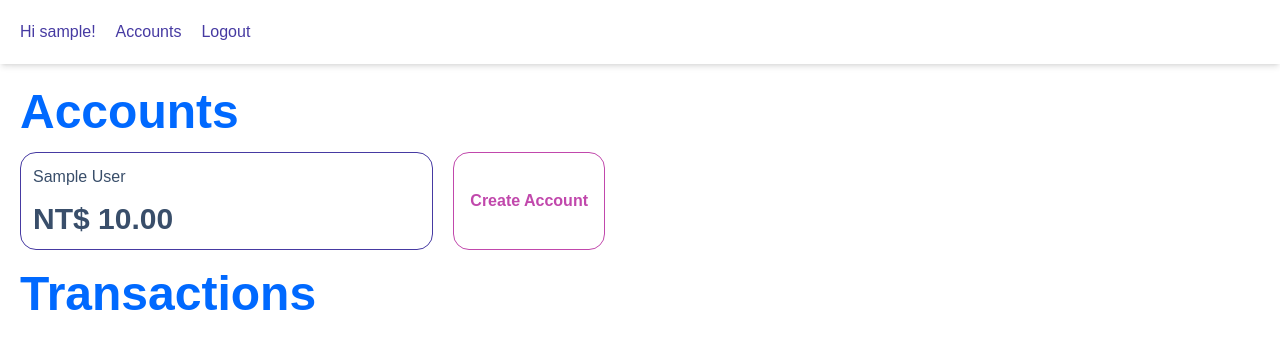
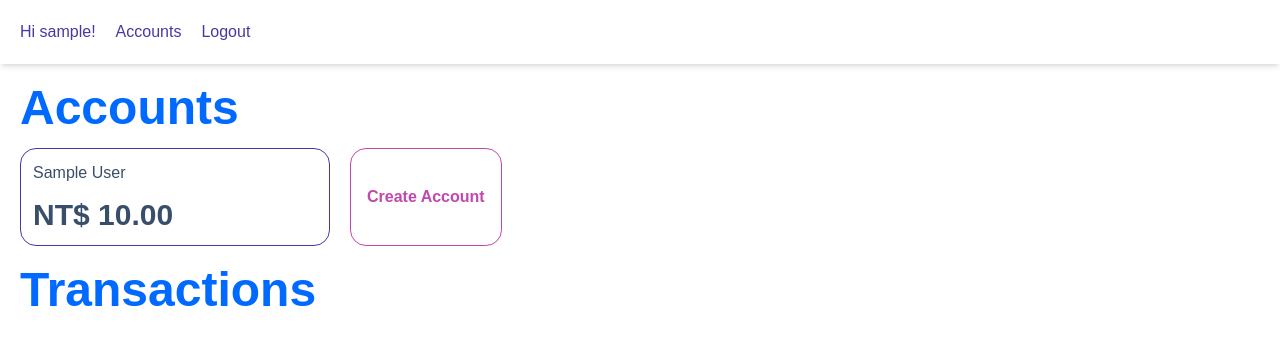
Before and after one commit to legosthes/expense-tracker, a Django app: page /accounts/1/ in a window 1280 px wide. Shown: the top 364 px of the page. Run offline with Django 5.2, Linux system fonts and the light colour scheme; a user stored in the database is signed in; tables that the repository leaves empty hold one stand-in row (values such as "Sample post").

Commit message:
feat: add account feature

```diff
--- a/apps/accounts/urls.py
+++ b/apps/accounts/urls.py
@@ -4,6 +4,6 @@ from . import views
 app_name = "accounts"
 
 urlpatterns = [
-    path("accounts/<int:id>/", views.accounts, name="accounts"),
+    path("accounts/<int:user_id>/", views.accounts, name="accounts"),
     path("accounts/new/", views.new_account, name="new_account"),
 ]
--- a/apps/accounts/views.py
+++ b/apps/accounts/views.py
@@ -1,4 +1,4 @@
-from django.shortcuts import render
+from django.shortcuts import render, redirect
 from django.contrib.auth.decorators import login_required
 from apps.accounts.models import Account
 from apps.accounts.forms import AccountForm
@@ -6,9 +6,16 @@ from apps.accounts.forms import AccountForm
 
 # Create your views here.
 @login_required
-def accounts(request, id):
-    accounts = Account.objects.filter(user_id=id)
-    return render(request, "pages/accounts.html", {"accounts": accounts})
+def accounts(request, user_id):
+    accounts = Account.objects.filter(user_id=user_id)
+    if request.POST:
+        form = AccountForm(request.POST)
+        account = form.save(commit=False)
+        account.user_id = user_id
+        account.save()
+        return redirect("accounts:accounts", user_id)
+    else:
+        return render(request, "pages/accounts.html", {"accounts": accounts})
 
 
 @login_required
--- a/public/styles/style.css
+++ b/public/styles/style.css
@@ -1212,6 +1212,12 @@
   .w-1\/3 {
     width: calc(1/3 * 100%);
   }
+  .w-1\/4 {
+    width: calc(1/4 * 100%);
+  }
+  .w-3\/4 {
+    width: calc(3/4 * 100%);
+  }
   .w-full {
     width: 100%;
   }
@@ -1303,6 +1309,15 @@
   }
   .px-4 {
     padding-inline: calc(var(--spacing) * 4);
+  }
+  .pt-5 {
+    padding-top: calc(var(--spacing) * 5);
+  }
+  .pt-16 {
+    padding-top: calc(var(--spacing) * 16);
+  }
+  .pt-22 {
+    padding-top: calc(var(--spacing) * 22);
   }
   .text-3xl {
     font-size: var(--text-3xl);
--- a/templates/layouts/default.html
+++ b/templates/layouts/default.html
@@ -22,7 +22,7 @@
         </nav>
     </header>
 
-    <div id="content" class="mx-5 mt-16">
+    <div id="content" class="mx-5 pt-16">
     {% block content %} {% endblock %}
     </div>
 </body>
--- a/templates/pages/accounts.html
+++ b/templates/pages/accounts.html
@@ -2,18 +2,18 @@
 
 {%block content%}
 
-<h1 id="accounts-title" class="text-5xl text-primary font-bold mt-22">Accounts</h1>
+<h1 id="accounts-title" class="text-5xl text-primary font-bold pt-5">Accounts</h1>
 
 
 <div class="flex flex-row gap-5 mt-4 w-full">
-    <div class="w-1/3 border-1 border-secondary rounded-2xl p-3 flex flex-col items-left hover:bg-secondary hover:text-white transition-all duration-300">
     {%for account in accounts%}
+    <div class="w-1/4 border-1 border-secondary rounded-2xl p-3 flex flex-col items-left hover:bg-secondary hover:text-white transition-all duration-300">
         <h2>{{account.name}}</h2>
         <span class="text-3xl font-bold mt-3">{{account.currency}} {{account.init_amount}}</span>
     </div>
     {%endfor%}
     <div>
-        <button class="border-1 btn btn-outline btn-accent rounded-2xl h-full text-base transition-all duration-300"
+        <button class=" border-1 btn btn-outline btn-accent rounded-2xl h-full text-base transition-all duration-300"
         hx-get="{% url 'accounts:new_account' %}" hx-target="#content"
         hx-swap="beforebegin">Create Account</button>
     </div>
--- a/templates/pages/new_account.html
+++ b/templates/pages/new_account.html
@@ -2,7 +2,7 @@
     <div class="w-full">
         <div class="flex flex-col gap-5 shadow-xl p-5 rounded-2xl bg-white">
             <h1 class="text-3xl text-primary font-bold">New Account</h1>
-            <form action="#" method="post">
+            <form action="{%url 'accounts:accounts' user.id%}" method="post">
             {% csrf_token %}
             {%for field in form%}
             <div class="mt-3">{{field.label_tag}}</div>
```
